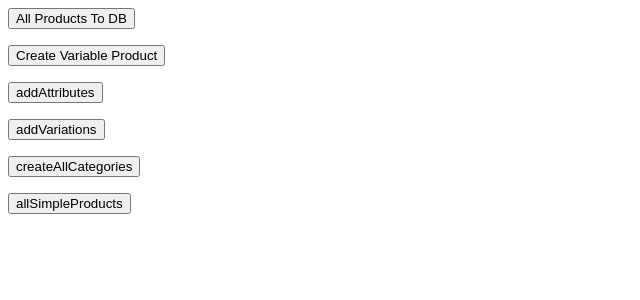
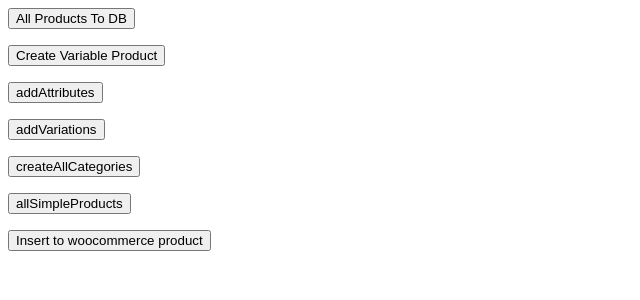
Before and after one commit to bhavin-aurelza/WooCommerce-Products-from-REST-API, a PHP site: page /admin/main.php in a window 1280 px wide. Shown: the top 300 px of the page, without its empty margins (0-640 px from the left). Run offline with PHP 8.4, Linux system fonts and the light colour scheme.

Commit message:
Add product as simple product

```diff
--- a/admin/main.php
+++ b/admin/main.php
@@ -164,6 +164,7 @@ function productsToDB()
         // Decode the JSON data
         $APIdata = json_decode($response, true);
 
+
         if (isset($APIdata['data']) && is_array($APIdata['data'])) {
             // Iterate over the "data" array
             foreach ($APIdata['data'] as $item) {
@@ -211,6 +212,10 @@ function productsToDB()
                 $wpdb->insert($productTable, $productData);
             }
         }
+        echo "<pre>";
+        print_r($APIdata);
+        echo "</pre>";
+        exit();
     }
 }
 
@@ -458,6 +463,61 @@ function allSimpleProducts($woocommerce)
     return "Hello";
 }
 
+function inserttoWooProduct()
+{
+    global $wpdb, $table_prefix;
+    $productTable = $table_prefix . "woorest_products";
+
+    $query = "SELECT * FROM $productTable LIMIT 10";
+    $APIdata = $wpdb->get_results($query, ARRAY_A);
+    foreach ($APIdata as $product_data) {
+        if(empty($product_data['IsVariation']) && empty($product_data['IsSimple'])){
+            echo " Id ".$product_data['Code'];
+
+            // Create a new product
+            $product = new WC_Product();
+
+            // Set product data
+            $product->set_name($product_data['ParentCode']); // Use ParentCode as the product name
+            $product->set_sku($product_data['Code']);
+            $product->set_description($product_data['Description']);
+            $product->set_regular_price($product_data['UnitPrice7IncludingVAT']);
+            $product->set_category_ids(array(wp_create_category($product_data['SubFamily'])));
+
+            // Insert the product into WooCommerce
+            $product_id = $product->save();
+
+            // Store as parent prod
+            $parent_products[$product_data['Code']] = $product_id;
+        }
+        elseif (!empty($product_data['ParentCode']) && !empty($product_data['IsVariation'])) {
+            // This is a variation product
+            $parent_product_id = $parent_products[$product_data['ParentCode']];
+
+            if ($parent_product_id) {
+                // Create a variation
+                $variation = new WC_Product_Variation();
+                $variation->set_parent_id($parent_product_id);
+                $variation->set_sku($product_data['Code']);
+                $variation->set_description($product_data['Description']);
+                $variation->set_regular_price($product_data['UnitPrice7IncludingVAT']);
+
+                // Add variation attributes (if any)
+                // For example, color attribute
+                if (!empty($product_data['VariationDescription'])) {
+                    $variation->set_attributes(array('color' => $product_data['VariationDescription']));
+                }
+
+                // Insert the variation into WooCommerce
+                $variation->save();
+            }
+        }
+    }
+    echo "<pre>";
+    print_r($APIdata);
+    echo "</pre>";
+}
+
 // Check if the form is submitted and call the function
 if (isset($_POST['productToDB'])) {
     echo productsToDB();
@@ -488,6 +548,10 @@ if (isset($_POST['allSimpleProducts'])) {
     print "</pre>";
 }
 
+if (isset($_POST['inserttoWooProduct'])) {
+    inserttoWooProduct();
+}
+
 
 
 ob_start()
@@ -513,6 +577,10 @@ ob_start()
         <button type="submit" name="allSimpleProducts">allSimpleProducts</button>
     </form>
 
+    <form method="post">
+        <button type="submit" name="inserttoWooProduct">Insert to woocommerce product</button>
+    </form>
+
 </div>
 
 <?php
```
